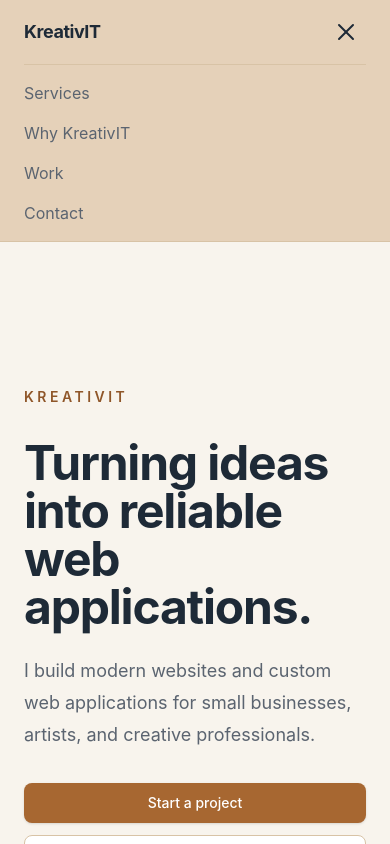
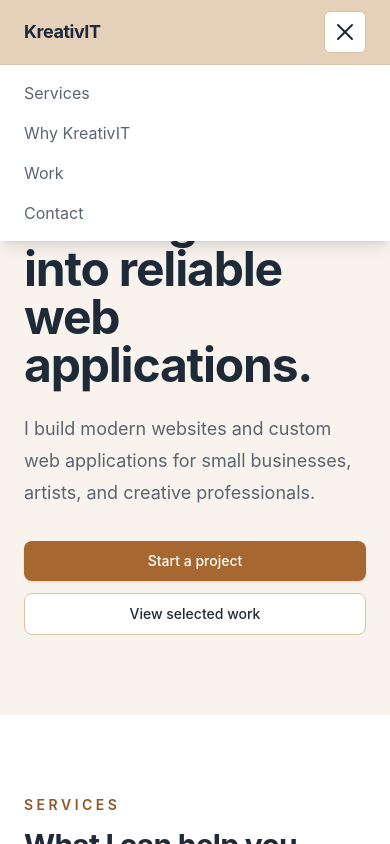
Before and after one commit to apontc/kreativit, a React (Vite) app: page / in a window 390 px wide. Both pictures are taken after a click on the button "Open navigation menu". Shown: the top 844 px of the page. Built offline with nearby package versions, Linux system fonts and the light colour scheme.

Commit message:
feat: overlay mobile menu with distinct panel; tighten hero spacing on mobile

```diff
--- a/src/components/layout/Navbar.tsx
+++ b/src/components/layout/Navbar.tsx
@@ -1,5 +1,5 @@
-import { useState } from "react"
-import { layout, surfaces, text } from "../../styles/designTokens";
+import { useEffect, useRef, useState } from "react"
+import { borders, layout, surfaces, text } from "../../styles/designTokens";
 
 
 const navLinks = [
@@ -23,13 +23,35 @@ const navLinks = [
 
 export function Navbar() {
   const [isMenuOpen, setIsMenuOpen] = useState(false)
+  const navRef = useRef<HTMLElement>(null)
 
   function closeMenu() {
     setIsMenuOpen(false)
   }
 
+  // Close the mobile menu when clicking outside the navbar or pressing Escape.
+  useEffect(() => {
+    if (!isMenuOpen) return
+
+    function handlePointerDown(event: PointerEvent) {
+      if (navRef.current && !navRef.current.contains(event.target as Node)) {
+        setIsMenuOpen(false)
+      }
+    }
+    function handleKeyDown(event: KeyboardEvent) {
+      if (event.key === "Escape") setIsMenuOpen(false)
+    }
+
+    document.addEventListener("pointerdown", handlePointerDown)
+    document.addEventListener("keydown", handleKeyDown)
+    return () => {
+      document.removeEventListener("pointerdown", handlePointerDown)
+      document.removeEventListener("keydown", handleKeyDown)
+    }
+  }, [isMenuOpen])
+
   return (
-    <header className={`sticky top-0 z-50 ${surfaces.band}`}>
+    <header ref={navRef} className={`sticky top-0 z-50 ${surfaces.band}`}>
       <nav className={`mx-auto max-w-6xl ${layout.gutter}`}>
         <div className="flex h-16 items-center justify-between">
           <a
@@ -55,7 +77,7 @@ export function Navbar() {
           <button
             type="button"
             onClick={() => setIsMenuOpen((current) => !current)}
-            className={`inline-flex items-center justify-center rounded-md p-2 md:hidden ${text.heading} hover:bg-[#D8C3A6] focus-visible:outline focus-visible:outline-2 focus-visible:outline-offset-2 focus-visible:outline-[#A76731]`}
+            className={`inline-flex items-center justify-center rounded-md bg-white p-2 md:hidden ${borders.strong} ${text.heading} hover:bg-[#F2E7D5] focus-visible:outline focus-visible:outline-2 focus-visible:outline-offset-2 focus-visible:outline-[#A76731]`}
             aria-expanded={isMenuOpen}
             aria-controls="mobile-menu"
             aria-label={isMenuOpen ? "Close navigation menu" : "Open navigation menu"}
@@ -87,7 +109,11 @@ export function Navbar() {
         </div>
 
         {isMenuOpen && (
-          <div id="mobile-menu" className="border-t border-[#D8C3A6] py-4 md:hidden">
+          <div
+            id="mobile-menu"
+            className="absolute inset-x-0 top-full border-t border-[#D8C3A6] bg-white shadow-lg md:hidden"
+          >
+            <div className={`mx-auto max-w-6xl ${layout.gutter} py-4`}>
               <div className="flex flex-col gap-4">
                 {navLinks.map((link) => (
                   <a
@@ -101,6 +127,7 @@ export function Navbar() {
                 ))}
               </div>
             </div>
+          </div>
         )}
       </nav>
     </header>
--- a/src/components/sections/Hero.tsx
+++ b/src/components/sections/Hero.tsx
@@ -4,7 +4,7 @@ export function Hero() {
   return (
     <section
       id="hero"
-      className={`${layout.section} ${surfaces.cream} flex min-h-[calc(100vh-4rem)] items-center ${text.heading}`}
+      className={`${layout.section} ${surfaces.cream} flex sm:min-h-[calc(100vh-4rem)] sm:items-center ${text.heading}`}
     >
       <div className={`${layout.container} flex flex-col gap-8`}>
         <p className={text.eyebrow}>
```
Lines whose indentation alone changed are shown as unchanged.
